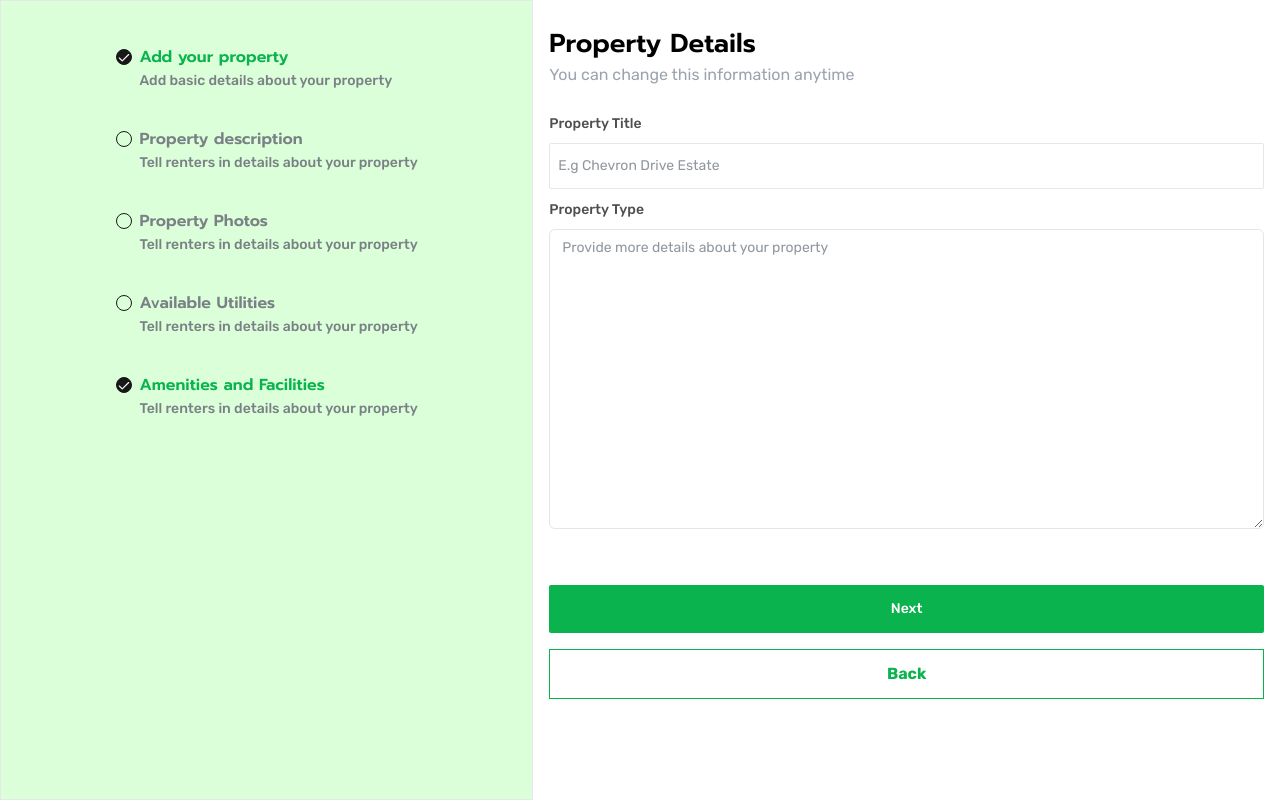
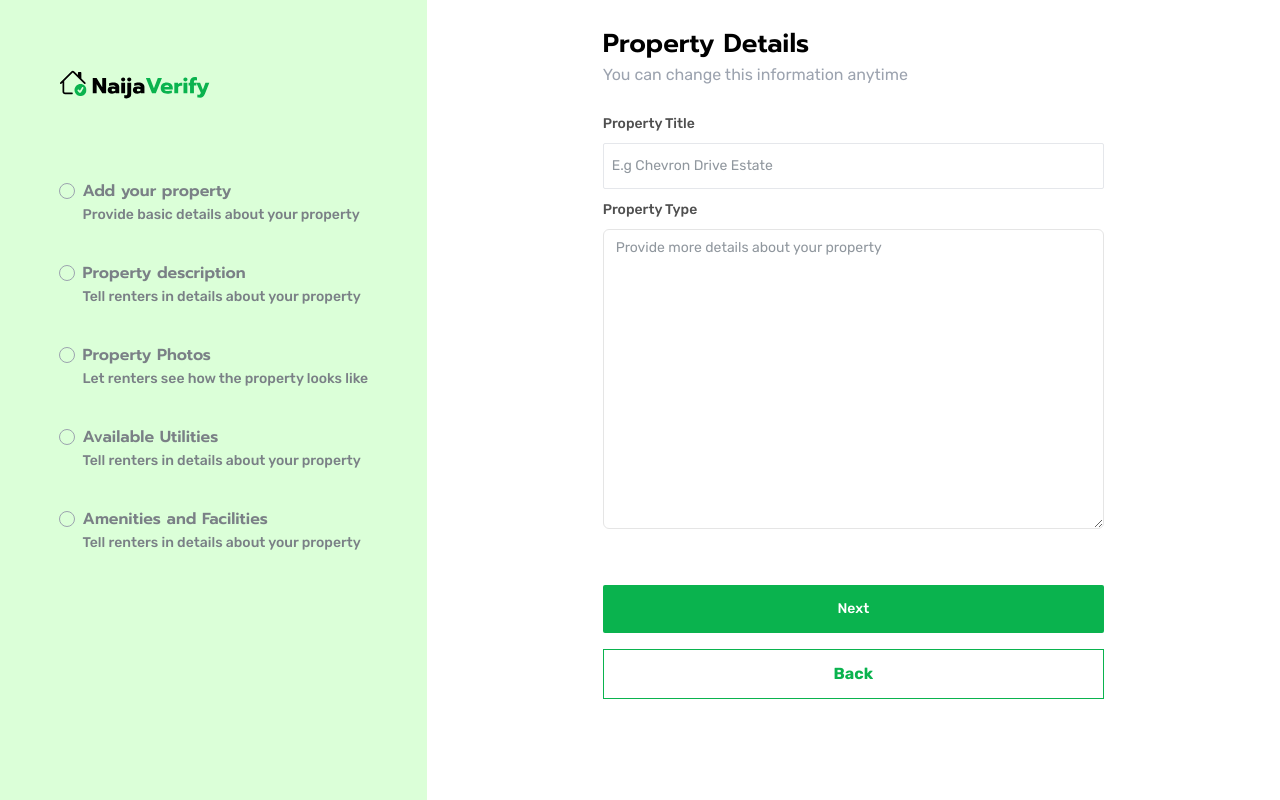
Before and after one commit to bakemonostan/naija-verify, a Next.js app: page /dashboard/properties/details in a window 1280 px wide. Built offline with nearby package versions, Linux system fonts and the light colour scheme.

Commit message:
update properties and side bar

```diff
--- a/src/app/dashboard/(properties)/properties/add/page.tsx
+++ b/src/app/dashboard/(properties)/properties/add/page.tsx
@@ -4,12 +4,12 @@ import AddForm from "@/components/Dash/property/AddForm"
 export default function add() {
 
     return (
-        <div className="flex flex-col justify-center justify-items-center w-12/12 mx-auto">
-            <div className='py-6 px-4 self-center'>
+        <div className="w-full mx-auto ">
+            <div className='self-center px-5 py-6'>
                 <h2 className='text-[26px] font-semibold '>Add your rental property</h2>
                 <p className='text-gray-400'>You can change this information anytime</p>
             </div>
-            <div className='flex flex-col justify-center self-center w-full px-4'>
+            <div className='flex flex-col self-center justify-center w-full px-4'>
                 <div>
                     <div className="py-6">
                         <AddForm />
--- a/src/app/dashboard/(properties)/properties/page.tsx
+++ b/src/app/dashboard/(properties)/properties/page.tsx
@@ -1,4 +1,5 @@
 import Image from 'next/image';
+import Link from 'next/link';
 
 export default function Properties() {
     return (
@@ -18,7 +19,7 @@ export default function Properties() {
                 <div className='py-10 text-center'>
                     <h1 className='text-xl'>No property listed</h1>
                     <p className='text-gray-400 font-rubik'>You haven’t listed any property</p>
-                    <div className='py-8'><button className='text-[#fff] font-bold py-5 w-64 font-rubik bg-green-600'>Add Property</button></div>
+                    <Link href='properties/add' className='block py-8'><button className='text-[#fff] font-bold py-5 w-64 font-rubik bg-green-600'>Add Property</button></Link>
                 </div>
             </div>
         </div>
--- a/src/app/dashboard/layout.tsx
+++ b/src/app/dashboard/layout.tsx
@@ -21,11 +21,11 @@ export default function DashLayout({
   const pathname = usePathname();
 
   if (pathname.includes('/properties/')) {
-    return <main className='md:flex' >
-      <section className='hidden w-5/12 h-screen border md:block'>
-        <ProgressTracker progress={[{ checked: true }, { checked: false }, { checked: false }, { checked: false }, { checked: true }]} />
+    return <main className='flex ' >
+      <section className='hidden md:w-4/12 lg:block'>
+        <ProgressTracker />
       </section>
-      <section className='w-7/12'>
+      <section className='w-full h-screen max-w-4xl mx-auto overflow-scroll sm:w-8/12 lg:w-5/12 hidescroll '>
         {children}
       </section>
     </main>
--- a/src/app/globals.css
+++ b/src/app/globals.css
@@ -31,11 +31,11 @@ img {
   height: 100%;
   object-fit: cover;
 }
-.scrolls::-webkit-scrollbar {
+.hidescroll::-webkit-scrollbar {
   display: none;
 }
 
-.scrolls {
+.hidescroll {
   -ms-overflow-style: none; /* IE and Edge */
   scrollbar-width: none;
 }
--- a/src/components/Dash/property/ProgressTracker.tsx
+++ b/src/components/Dash/property/ProgressTracker.tsx
@@ -1,90 +1,102 @@
 'use client'
+import LogoIcon from "@/components/Icons/LogoIcon";
 import { Checkbox } from "@/components/ui/checkbox"
+import { FormType, multiStepForm, selectMultiStepForm, setForm } from "@/redux/slices/multiStepFormSlice";
 import { CheckedState } from "@radix-ui/react-checkbox";
+import { useAppDispatch, useAppSelector } from "@/redux/store";
 
-interface TrackerProps {
-    checked: CheckedState;
-    current?: Boolean
-}
 
-interface ProgressType {
-    progress: TrackerProps[]
-}
-export default function ProgressTracker({ progress }: ProgressType) {
+
+interface Progress {
+    label: string;
+    description: string;
+    formtype: FormType;
+    checked?: CheckedState;
+};
+
+const progress: Progress[] = [
+    {
+        label: 'Add your property',
+        description: 'Provide basic details about your property',
+        formtype: 'add',
+        checked: false
+    },
+    {
+        label: 'Property description',
+        description: 'Tell renters in details about your property',
+        formtype: 'details',
+        checked: false
+
+    },
+    {
+        label: 'Property Photos',
+        description: 'Let renters see how  the property looks like',
+        formtype: 'photos',
+        checked: false
+
+    },
+    {
+        label: 'Available Utilities',
+        description: 'Tell renters in details about your property',
+        formtype: 'utilities',
+        checked: false
+
+    },
+    {
+        label: 'Amenities and Facilities',
+        description: 'Tell renters in details about your property',
+        formtype: 'facilities',
+        checked: false
+
+    },
+]
+
+export default function ProgressTracker({ }) {
+
+    const dispatch = useAppDispatch();
+    const { currentForm } = useAppSelector(selectMultiStepForm);
+    //       reducers: {
+    //     setForm: (state, action: PayloadAction<MultiStepFormState>) => {
+    //       state.value.currentForm = action.payload.currentForm;
+    //       state.value.checked = action.payload.checked;
+    //     },
+    //   },
+    // });
 
 
     return (
-        <div className="flex flex-col h-full px-4 py-12 bg-primary-10">
+        <div className="flex flex-col items-center h-full px-4 py-12 bg-primary-10">
+            <div>
+                <div className="py-5 pb-20">
+                    <LogoIcon />
+                </div>
                 <div className="flex flex-col self-center space-y-10">
-                <div className="flex text-[#7A8086]">
-                    <Checkbox id="terms2" checked={progress[0].checked} className="self-start mr-2 rounded-full checked:bg-primary" />
+                    {
+                        progress.map((item) => {
+                            return (
+                                <div className="flex text-[#7A8086]" key={item.label}>
+                                    <Checkbox id={item.label} className="self-start mr-2 rounded-full "
+                                        checked={item.checked}
+                                        // set checked state to true if current form is equal to the formtype of the current item
+                                        onChange={() => dispatch(setForm({ currentForm: item.formtype, checked: true }))}
+                                    />
                                     <div className="grid gap-1.5 leading-none">
                                         <label
-                            htmlFor="terms2"
-                            className={`text-base font-semibold self-center my-auto leading-none peer-disabled:cursor-not-allowed peer-disabled:opacity-70 ${progress[0].checked ? 'text-primary' : ''}`}
+                                            htmlFor={item.label}
+                                            className={`text-base font-semibold self-center my-auto leading-none peer-disabled:cursor-not-allowed peer-disabled:opacity-70 ${item.checked ? 'text-primary' : ''}`}
                                         >
-                            Add your property
+                                            {item.label}
                                         </label>
 
-                        <p className="text-sm font-medium">Add basic details about your property</p>
+                                        <p className="text-sm font-medium">{item.description}</p>
                                     </div>
 
                                 </div>
+                            )
 
-                <div className="flex text-[#7A8086]">
-                    <Checkbox id="terms2" checked={progress[1].checked} className="self-start mr-2 rounded-full checked:bg-primary" />
-                    <div className="grid gap-1.5 leading-none">
-                        <label
-                            htmlFor="terms2"
-                            className={`text-base font-semibold self-center my-auto leading-none peer-disabled:cursor-not-allowed peer-disabled:opacity-70 ${progress[1].checked ? 'text-primary' : ''}`}
-                        >
-                            Property description
-                        </label>
+                        })
 
-                        <p className="text-sm font-medium">Tell renters in details about your property</p>
-                    </div>
-
-                </div>
-                <div className="flex text-[#7A8086]">
-                    <Checkbox id="terms2" checked={progress[2].checked} className="self-start mr-2 rounded-full checked:bg-primary" />
-                    <div className="grid gap-1.5 leading-none">
-                        <label
-                            htmlFor="terms2"
-                            className={`text-base font-semibold self-center my-auto leading-none peer-disabled:cursor-not-allowed peer-disabled:opacity-70 ${progress[2].checked ? 'text-primary' : ''}`}
-                        >
-                            Property Photos
-                        </label>
-
-                        <p className="text-sm font-medium">Tell renters in details about your property</p>
-                    </div>
-
-                </div>
-                <div className="flex text-[#7A8086]">
-                    <Checkbox id="terms2" checked={progress[3].checked} className="self-start mr-2 rounded-full checked:bg-primary" />
-                    <div className="grid gap-1.5 leading-none">
-                        <label
-                            htmlFor="terms2"
-                            className={`text-base font-semibold self-center my-auto leading-none peer-disabled:cursor-not-allowed peer-disabled:opacity-70 ${progress[3].checked ? 'text-primary' : ''}`}
-                        >
-                            Available Utilities
-                        </label>
-
-                        <p className="text-sm font-medium">Tell renters in details about your property</p>
-                    </div>
-
-                </div>
-                <div className="flex text-[#7A8086]">
-                    <Checkbox id="terms2" checked={progress[4].checked} className="self-start mr-2 rounded-full checked:bg-primary" />
-                    <div className="grid gap-1.5 leading-none">
-                        <label
-                            htmlFor="terms2"
-                            className={`text-base font-semibold self-center my-auto leading-none peer-disabled:cursor-not-allowed peer-disabled:opacity-70 ${progress[4].checked ? 'text-primary' : ''}`}
-                        >
-                            Amenities and Facilities
-                        </label>
-
-                        <p className="text-sm font-medium">Tell renters in details about your property</p>
-                    </div>
+                    }
 
                 </div>
             </div>
--- a/src/components/SideBar.tsx
+++ b/src/components/SideBar.tsx
@@ -9,9 +9,9 @@ interface SideBarProps {
 export default function SideBar({ expanded }: SideBarProps) {
   return (
     <div className='z-40'>
-      <div className={`fixed overflow-auto bg-[#1E1E1E]  text-white w-auto min-h-screen font-rubik lg:block ${expanded ? 'block' : 'hidden'}`}>
+      <div className={`fixed overflow-auto bg-[#1E1E1E]  text-white w-auto h-full font-rubik lg:block ${expanded ? 'block' : 'hidden'}`}>
         <div className="flex flex-col px-14 ">
-          <div className="flex py-12">
+          <div className="hidden py-12 md:flex ">
             <LogoIcon variant='dark' />
           </div>
           <div>
--- a/src/components/ui/checkbox.tsx
+++ b/src/components/ui/checkbox.tsx
@@ -13,7 +13,7 @@ const Checkbox = React.forwardRef<
   <CheckboxPrimitive.Root
     ref={ref}
     className={cn(
-      "peer h-4 w-4 shrink-0 rounded-sm border  border-neutral-900 ring-offset-white focus-visible:outline-none focus-visible:ring-2 focus-visible:ring-neutral-400 focus-visible:ring-offset-2 disabled:cursor-not-allowed disabled:opacity-50 data-[state=checked]:bg-neutral-900 data-[state=checked]:text-neutral-50 ",
+      "peer h-4 w-4 shrink-0 rounded-sm border  border-gray-400 ring-offset-white focus-visible:outline-none focus-visible:ring-2 focus-visible:ring-gray-400 focus-visible:ring-offset-4 disabled:cursor-not-allowed disabled:opacity-50 data-[state=checked]:bg-primary data-[state=checked]:text-neutral-50 ",
       className
     )}
     {...props}
@@ -21,7 +21,7 @@ const Checkbox = React.forwardRef<
     <CheckboxPrimitive.Indicator
       className={cn("flex items-center justify-center text-current")}
     >
-      <Check className="h-4 w-4" />
+      <Check className="w-4 h-4" />
     </CheckboxPrimitive.Indicator>
   </CheckboxPrimitive.Root>
 ))
--- /dev/null
+++ b/src/redux/slices/multiStepFormSlice.ts
@@ -0,0 +1,43 @@
+import { createSlice, PayloadAction } from "@reduxjs/toolkit";
+import { RootState } from "../store";
+import { CheckedState } from "@radix-ui/react-checkbox";
+
+export type FormType =
+  | "add"
+  | "details"
+  | "photos"
+  | "utilities"
+  | "facilities"
+  | null;
+
+type MultiStepFormState = {
+  currentForm?: FormType;
+  checked?: CheckedState;
+};
+
+type InitialState = {
+  value: MultiStepFormState;
+};
+
+const initialState = {
+  value: {
+    currentForm: "photos",
+    checked: false,
+  } as MultiStepFormState,
+} as InitialState;
+
+export const multiStepForm = createSlice({
+  name: "multiStepForm",
+  initialState,
+  reducers: {
+    setForm: (state, action: PayloadAction<MultiStepFormState>) => {
+      state.value.currentForm = action.payload.currentForm;
+      state.value.checked = action.payload.checked;
+    },
+  },
+});
+
+export const { setForm } = multiStepForm.actions;
+export const selectMultiStepForm = (state: RootState) =>
+  state.multiStepForm.value;
+export default multiStepForm.reducer;
--- a/src/redux/store.ts
+++ b/src/redux/store.ts
@@ -2,6 +2,7 @@ import { configureStore } from "@reduxjs/toolkit";
 import authReducer from "./slices/authSlice";
 import settingsReducer from "./slices/settingsSlice";
 import inviteTenantReducer from "./slices/inviteTenantSlice";
+import multiStepFormReducer from "./slices/multiStepFormSlice";
 import { TypedUseSelectorHook, useSelector, useDispatch } from "react-redux";
 
 export const store = configureStore({
@@ -9,6 +10,7 @@ export const store = configureStore({
     auth: authReducer,
     settings: settingsReducer,
     inviteTenant: inviteTenantReducer,
+    multiStepForm: multiStepFormReducer,
   },
 });
 
--- a/tailwind.config.js
+++ b/tailwind.config.js
@@ -24,7 +24,19 @@ module.exports = {
         primary: {
           DEFAULT: "#0AB34E",
           10: "#DBFFD8",
+          10.1: "#cef0dc",
+          20: "#9de1b8",
+          30: "#6cd195",
+          40: "#3bc271",
+          50: "#0ab34e",
+          60: "#088f3e",
+          70: "#066b2f",
+          80: "#04481f",
+          90: "#022410",
         },
+
+        // DEFAULT: "#0AB34E",
+        // 10: "#DBFFD8",
         secondary: {
           DEFAULT: "#4f4f4f",
           10: "#90979E",
```
Also changed, not shown: src/app/dashboard/maintenance/home/page.tsx (+24 -24 lines), src/components/Dash/property/AddForm.tsx (+7 -7 lines). Lines whose indentation alone changed are shown as unchanged.
